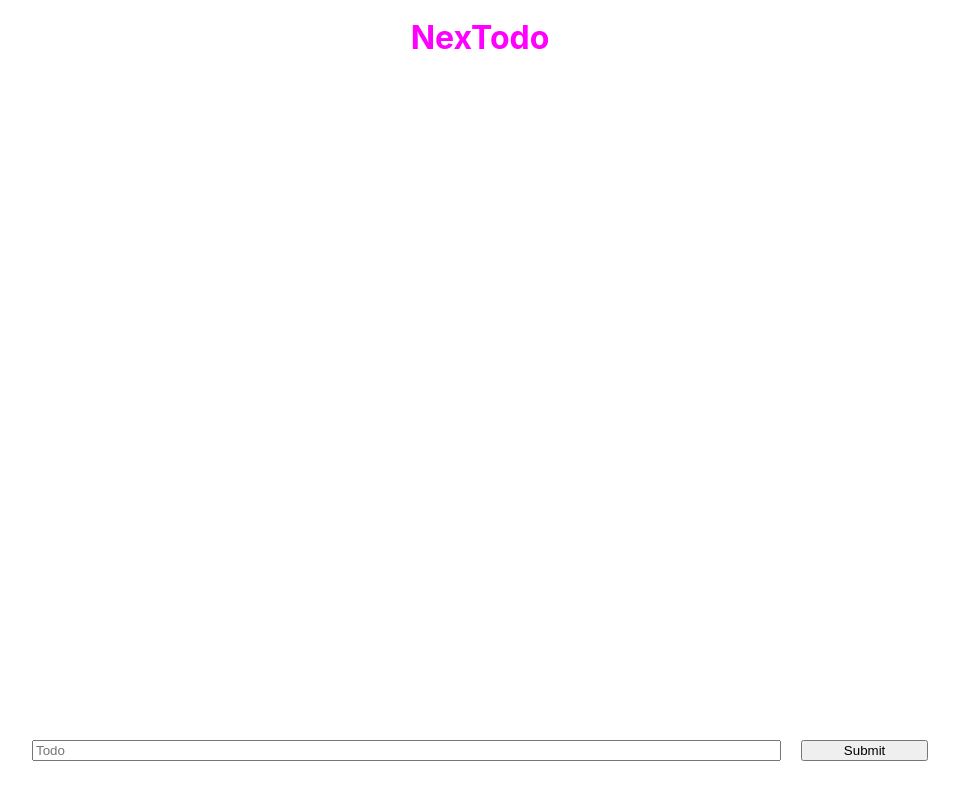
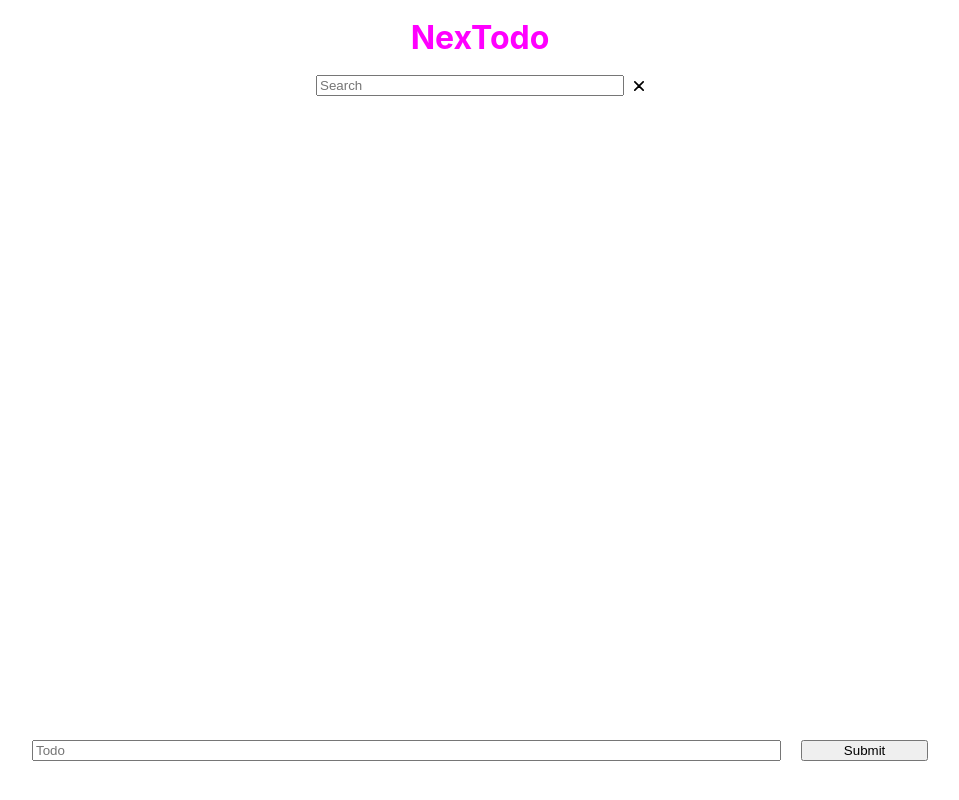
Before and after one commit to Obleo33/nextodo, a React (Create React App) app: page / in a window 1280 px wide. Shown: the whole page, without its empty margins (160-1119 px from the left). Built offline with nearby package versions, Linux system fonts and the light colour scheme.

Commit message:
Add live search

```diff
--- a/src/TodoCard.tsx
+++ b/src/TodoCard.tsx
@@ -2,6 +2,7 @@ import React, { useContext, useState, useEffect } from "react";
 import styled from "styled-components";
 import moment from "moment";
 import { TodoDispatchContext } from "./TodoDispatchContext";
+
 import { ReactComponent as Up } from './assets/up.svg';
 import { ReactComponent as Top } from './assets/top.svg';
 import { ReactComponent as Down } from './assets/down.svg';
@@ -38,7 +39,7 @@ const Title = styled.h2<cssProps>`
 `;
 
 const Date = styled.p<cssProps>`
-    color: ${props => props.isCompleted && 'fuchsia'};
+  color: ${props => props.isCompleted && 'fuchsia'};
   font-size: 12px;
   font-weight: 300;
   margin: 0;
@@ -47,6 +48,7 @@ const Date = styled.p<cssProps>`
 
 const Footer = styled.footer`
   display: flex;
+  margin-right: 25px;
 `;
 
 const UpIcon = styled(Up)`
@@ -130,11 +132,11 @@ const TodoCard = ({ id, task, completed, date, index, fullArr }: Props) => {
 
   const handleCompleted = (e: React.ChangeEvent<HTMLInputElement>) => {
     setIsCompleted(e.target.checked)
-    dispatch({type: 'UPDATE', id, isCompleted: e.target.checked})
+    dispatch({ type: 'UPDATE', id, isCompleted: e.target.checked })
   }
 
-  const handleUpdate = (e:  React.FocusEvent<HTMLInputElement>) => {
-    dispatch({type: 'UPDATE', id, task: e.target.innerHTML})
+  const handleUpdate = (e: React.FocusEvent<HTMLInputElement>) => {
+    dispatch({ type: 'UPDATE', id, task: e.target.innerHTML })
   }
 
   return (
--- a/src/TodoSearch.tsx
+++ b/src/TodoSearch.tsx
@@ -1,15 +1,76 @@
-import React,{useContext} from 'react'
+import React,{useContext, useState} from 'react'
 import styled from "styled-components";
+import moment from "moment";
+import { TodoStateContext } from "./TodoStateContext";
+import { TodoDispatchContext } from "./TodoDispatchContext";
 
-const Search = styled.input``
+import { ReactComponent as Delete } from './assets/delete.svg';
+
+
+
+const SearchContainer = styled.div`
+    display: flex;
+    align-items: center;
+    margin-bottom: 10px;
+`
+
+const Search = styled.input`
+    width: 300px
+`
+
+const DeleteIcon = styled(Delete)`
+    height: 10px;
+    width: 10px;
+`
+const Button = styled.button`
+  border: none;
+  background: none;
+  text-decoration: none;
+  cursor: pointer;
+  display: flex;
+  justify-content: center;
+  align-items: center;
+  padding: 0;
+  margin-left: 10px;
+`
 
 interface Props {
-
+    setView: React.Dispatch<React.SetStateAction<Todo[]>>
+    search: string;
+    setSearch : React.Dispatch<React.SetStateAction<string>>
 }
 
+type Todo = {
+    id: string;
+    task: string;
+    completed: boolean;
+    date: moment.Moment;
+  }
+
 const TodoSearch = (props: Props) => {
+    const state = useContext(TodoStateContext);
+    const dispatch = useContext(TodoDispatchContext);
+
+    const handleSearch = (e: React.ChangeEvent<HTMLInputElement>) => {
+        console.log('check');
+
+        const searchVal = e.target.value
+        props.setSearch(searchVal)
+
+        const searchArr: Todo[] = state.filter((todo)=> todo.task.toLowerCase().includes(searchVal.toLowerCase()) )
+
+        searchVal? props.setView(searchArr): props.setView(state)
+    }
+
+    const removeSearch = () => {
+        props.setSearch('')
+        props.setView(state)
+    }
     return (
-        <Search type='text' placeholder='Search'/>
+        <SearchContainer>
+        <Search type='text' placeholder='Search' value={props.search} onChange={handleSearch}/>
+        <Button onClick={removeSearch}><DeleteIcon/></Button>
+        </SearchContainer>
     )
 }
 
--- a/src/TodoViewer.tsx
+++ b/src/TodoViewer.tsx
@@ -2,15 +2,24 @@ import React, { useContext, useState, useEffect } from "react";
 import styled from "styled-components";
 import TodoCard from "./TodoCard";
 import moment from "moment";
+import TodoSearch from './TodoSearch'
 import { TodoStateContext } from "./TodoStateContext";
 
 const Viewer = styled.div`
+  display: flex;
+  align-items: center;
+  flex-direction: column;
   width: 70%;
   height: 80%;
   margin-bottom: 25px;
+  `;
+
+const CardContainer = styled.div`
+  height: 95%;
+  width: 100%;
   overflow-x: hidden;
   overflow-y: scroll;
-`;
+`
 
 type Todo = {
   id: string;
@@ -21,17 +30,23 @@ type Todo = {
 
 const TodoViewer = () => {
   const state = useContext(TodoStateContext);
+  const [view, setView] = useState<Todo[]>(state)
   const [todoCards, setTodoCards] = useState<object[]>([])
+  const [search, setSearch] = useState<string>('')
 
+  // Update view any time the todo array changes
+  useEffect(() => {
+    setSearch('')
+    setView(state)
+  },[state])
 
   useEffect(() => {
     const generateTodoList = () => {
-      const todoArr = [...state]
+      const todoArr = [...view]
       // Sort array with completed tasks at the bottom
       const sortedArr = todoArr.sort((a, b) =>
         Number(a.completed) - Number(b.completed)
       )
-
       // Create array of todo cards
       return state ? sortedArr.map((todo: any, index: number, fullArr: object[]) =>
         <TodoCard key={todo.id} {...todo} index={index} fullArr={fullArr} />
@@ -39,11 +54,14 @@ const TodoViewer = () => {
     }
     // Send todos to create new cards anytime the list is updated
     setTodoCards(generateTodoList())
-  }, [state])
+  }, [view])
 
   return (
     <Viewer>
+      <TodoSearch search={search} setSearch={setSearch} setView={setView}/>
+      <CardContainer>
       {todoCards}
+      </CardContainer>
     </Viewer>
   );
 };
```
Also changed, not shown: src/App.tsx (+7 -7 lines), src/assets/delete.svg (added).
